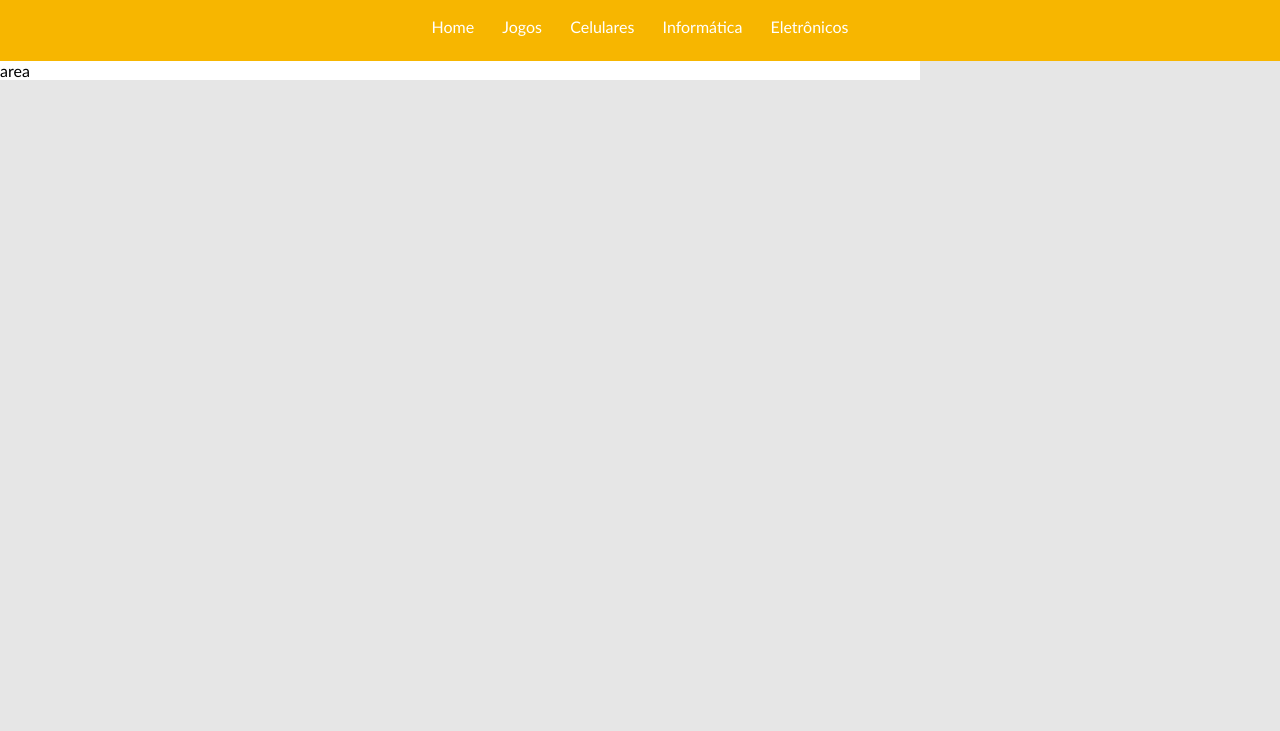
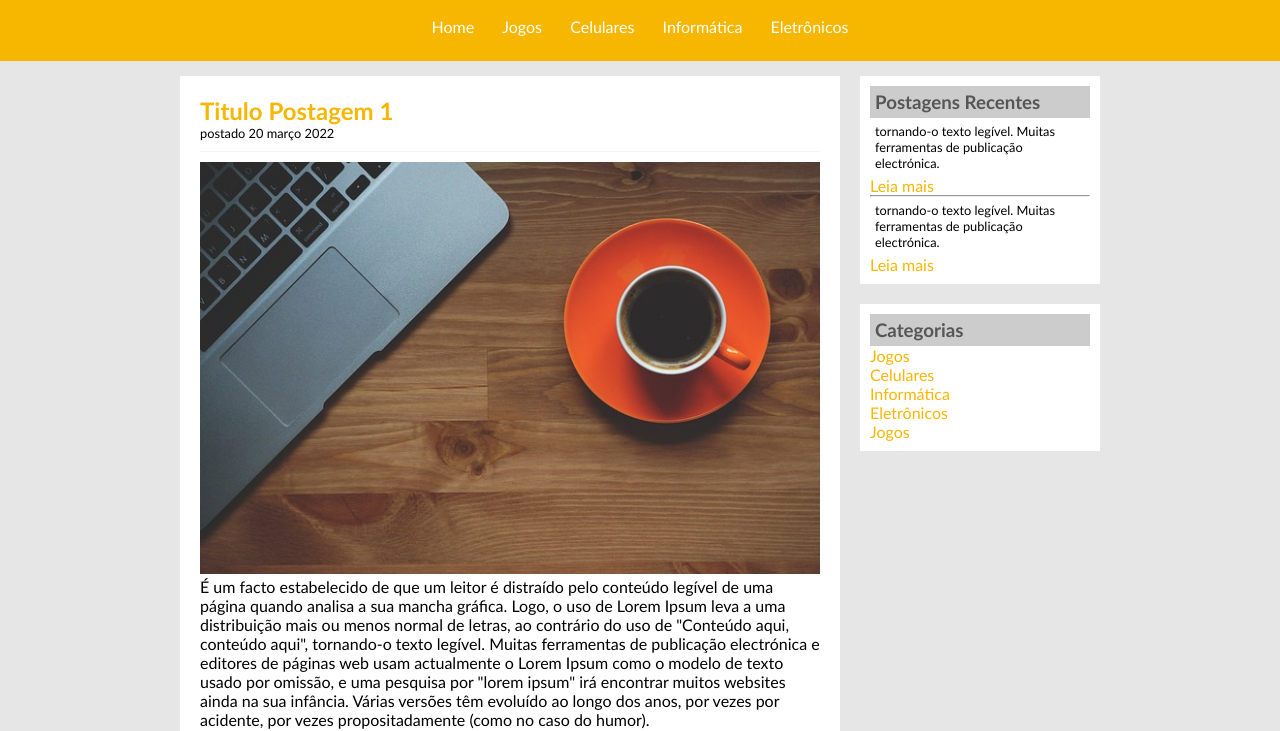
Before and after one commit to RobertoJSJTV/TecBlogHTML, a plain HTML site: page index.html in a window 1280 px wide. Shown: the part 76-807 px from the top of the page. Drawn offline with Linux system fonts and the light colour scheme.

Commit message:
Terminado

```diff
--- a/css/estilo.css
+++ b/css/estilo.css
@@ -23,10 +23,38 @@ body {
 }
 
 #area-principal {
-    background: white;
     width: 920px;
+    margin: 0 auto;
+    padding: 15px;
 }
 
+#area-postagens {
+    width: 660px;
+    float: left;
+
+}
+#area-lateral {
+    width: 240px;
+    float: right;
+}
+.postagem {
+    padding: 20px;
+    margin-bottom: 20px;
+    background: white;
+}
+
+.conteudo-lateral {
+    background: white;
+    padding: 10px;
+    margin-bottom: 20px;
+}
+
+#rodape{
+    clear: both;
+    text-align: center;
+    padding: 15px;
+    background: #CCC;
+}
 /*
 *** Fomatações do menu ***
 */
@@ -36,13 +64,22 @@ a {
 }
 
 a:link, a:visited {
+        color: #F7b600;
+}
+
+a:hover {
+    text-decoration: underline;
+}
+
+#area-cabecalho a:link,#area-cabecalho a:visited {
 color: #FFF;
 padding: 8px 12px;
 }
 
-a:hover {
+#area-cabecalho a:hover {
     color: #f7b600;
     background: white;
+    text-decoration: none;
 }
 
 /*
@@ -53,6 +90,26 @@ h1 {
     color: #4e4e4e;
     font-size: 2.5em;
 }
+h2{
+    color: #f7b600;
+}
+h3{
+    color: #565656;
+    background: #CCC;
+    padding: 5px;
+}
 .branco {
     color: white;
 }
+.data-postagem {
+    font-size: 0.8em;
+    border-bottom: 1px solid #f4f4f4;
+    padding-bottom: 10px;
+    margin-bottom: 10px;
+    display: block;
+}
+
+.texto-postagem-lateral {
+    font-size: 0.8em;
+    padding: 5px;
+}
--- a/index.html
+++ b/index.html
@@ -21,7 +21,79 @@
         </div>
     </div>
     <div id="area-principal">
-        area
+
+        <div id="area-postagens">
+
+            <!-- Abertura das Postagens-->
+            <div class="postagem">
+                <h2>Titulo Postagem 1</h2>
+                <span class="data-postagem"> postado 20 março 2022</span>
+                <img src="img/imagem1.jpg" width="620px" alt="imagem 1 da pag">
+                <p>É um facto estabelecido de que um leitor é distraído pelo conteúdo legível de uma
+                    página quando analisa a sua mancha gráfica. Logo, o uso de Lorem Ipsum leva a uma
+                     distribuição mais ou menos normal de letras, ao contrário do uso de "Conteúdo aqui,
+                      conteúdo aqui", tornando-o texto legível. Muitas ferramentas de publicação electrónica
+                       e editores de páginas web usam actualmente o Lorem Ipsum como o modelo de texto
+                       usado por omissão, e uma pesquisa por "lorem ipsum" irá encontrar muitos websites
+                        ainda na sua infância. Várias versões têm evoluído ao longo dos anos, por vezes
+                         por acidente, por vezes propositadamente (como no caso do humor).
+                        </p>
+                <a href="">Leia mais</a>
+            </div><!-- Fechamento das Postagens -->
+            <!-- Abertura das Postagens-->
+            <div class="postagem">
+                <h2>Titulo Postagem 2</h2>
+                <span class="data-postagem"> postado 10 março 2022</span>
+                <img src="img/imagem2.jpg" width="620px" alt="imagem 2 da página">
+                <p>É um facto estabelecido de que um leitor é distraído pelo conteúdo legível de uma
+                    página quando analisa a sua mancha gráfica. Logo, o uso de Lorem Ipsum leva a uma
+                     distribuição mais ou menos normal de letras, ao contrário do uso de "Conteúdo aqui,
+                      conteúdo aqui", tornando-o texto legível. Muitas ferramentas de publicação electrónica
+                       e editores de páginas web usam actualmente o Lorem Ipsum como o modelo de texto
+                       usado por omissão, e uma pesquisa por "lorem ipsum" irá encontrar muitos websites
+                        ainda na sua infância. Várias versões têm evoluído ao longo dos anos, por vezes
+                         por acidente, por vezes propositadamente (como no caso do humor).
+                        </p>
+                <a href="">Leia mais</a>
+            </div><!-- Fechamento das Postagens -->
+        </div>
+
+        <!--Abertura da Area Lateral-->
+        <div id="area-lateral">
+           <div class="conteudo-lateral">
+                <h3>Postagens Recentes</h3>
+                <div>
+                    <p class="texto-postagem-lateral">
+                        tornando-o texto legível. Muitas ferramentas de publicação electrónica. </p>
+                    <a href="#">Leia mais</a>
+                </div>
+
+                <hr>
+
+                <div>
+                    <p class="texto-postagem-lateral">
+                        tornando-o texto legível. Muitas ferramentas de publicação electrónica. </p>
+                    <a href="#">Leia mais</a>
+                </div>
+            </div>
+
+            <div class="conteudo-lateral">
+                <h3>Categorias</h3>
+                <a href="">Jogos</a><br>
+                <a href="">Celulares</a><br>
+                <a href="">Informática</a><br>
+                <a href="">Eletrônicos</a><br>
+                <a href="">Jogos</a><br>
+            </div>
+
+
+        </div>
+        <!--Fechamento da Area Lateral-->
+
+        <div id="rodape">
+            Todos os direitos reservados
+        </div>
+
     </div>
 
 </body>
```
